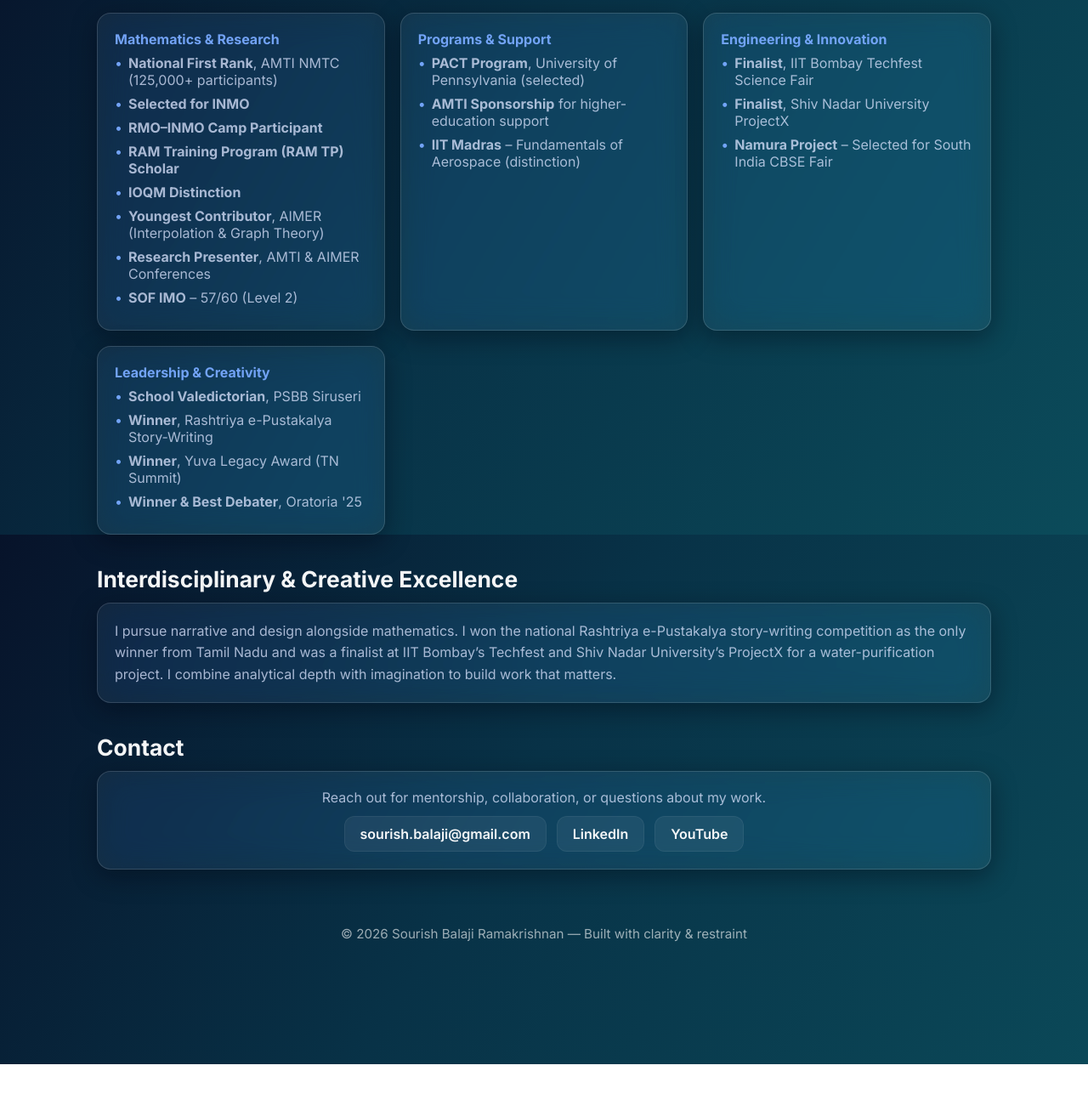
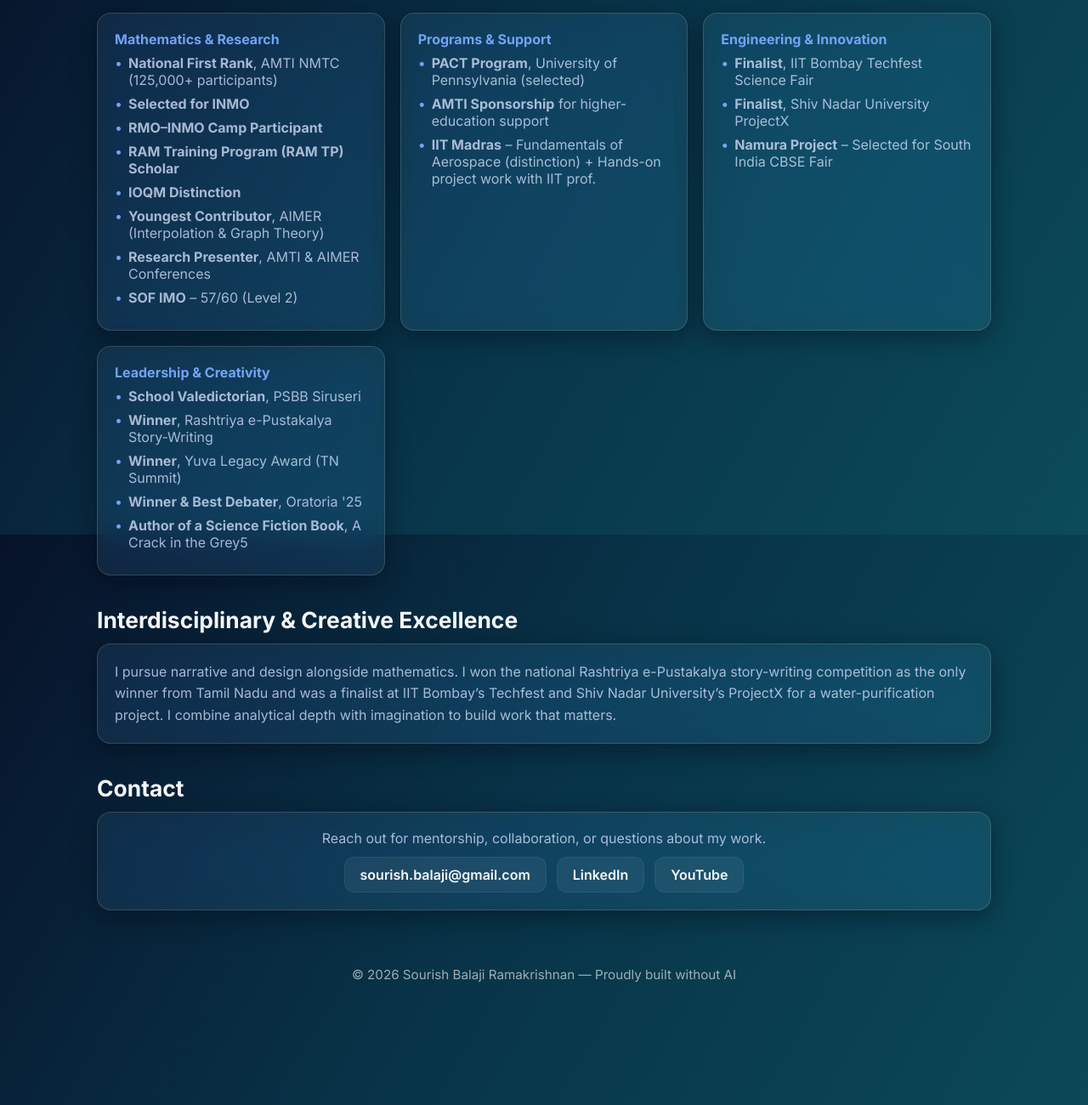
Before and after one commit to Vader1170/sourishbalajiramakrishnan-repository, a plain HTML site: page index.html in a window 1280 px wide. Shown: the part 971-2271 px from the top of the page at 85% size. Before the commit the page ends 2223 px from the top, so only its background shows below. Drawn offline with Linux system fonts and the light colour scheme.

Commit message:
Update index.html

```diff
--- a/index.html
+++ b/index.html
@@ -105,7 +105,7 @@ body{
         <ul>
           <li><strong>PACT Program</strong>, University of Pennsylvania (selected)</li>
           <li><strong>AMTI Sponsorship</strong> for higher-education support</li>
-          <li><strong>IIT Madras</strong> – Fundamentals of Aerospace (distinction)</li>
+          <li><strong>IIT Madras</strong> – Fundamentals of Aerospace (distinction) + Hands-on project work with IIT prof.</li>
         </ul>
       </div>
 
@@ -125,6 +125,7 @@ body{
           <li><strong>Winner</strong>, Rashtriya e-Pustakalya Story-Writing</li>
           <li><strong>Winner</strong>, Yuva Legacy Award (TN Summit)</li>
           <li><strong>Winner & Best Debater</strong>, Oratoria '25</li>
+          <li><strong>Author of a Science Fiction Book</strong>, A Crack in the Grey5</li>
         </ul>
       </div>
     </div>
@@ -149,7 +150,7 @@ body{
     </div>
   </section>
 
-  <div class="footer">© 2026 Sourish Balaji Ramakrishnan — Built with clarity & restraint</div>
+  <div class="footer">© 2026 Sourish Balaji Ramakrishnan — Proudly built without AI</div>
 </div>
 
 <script>
```
